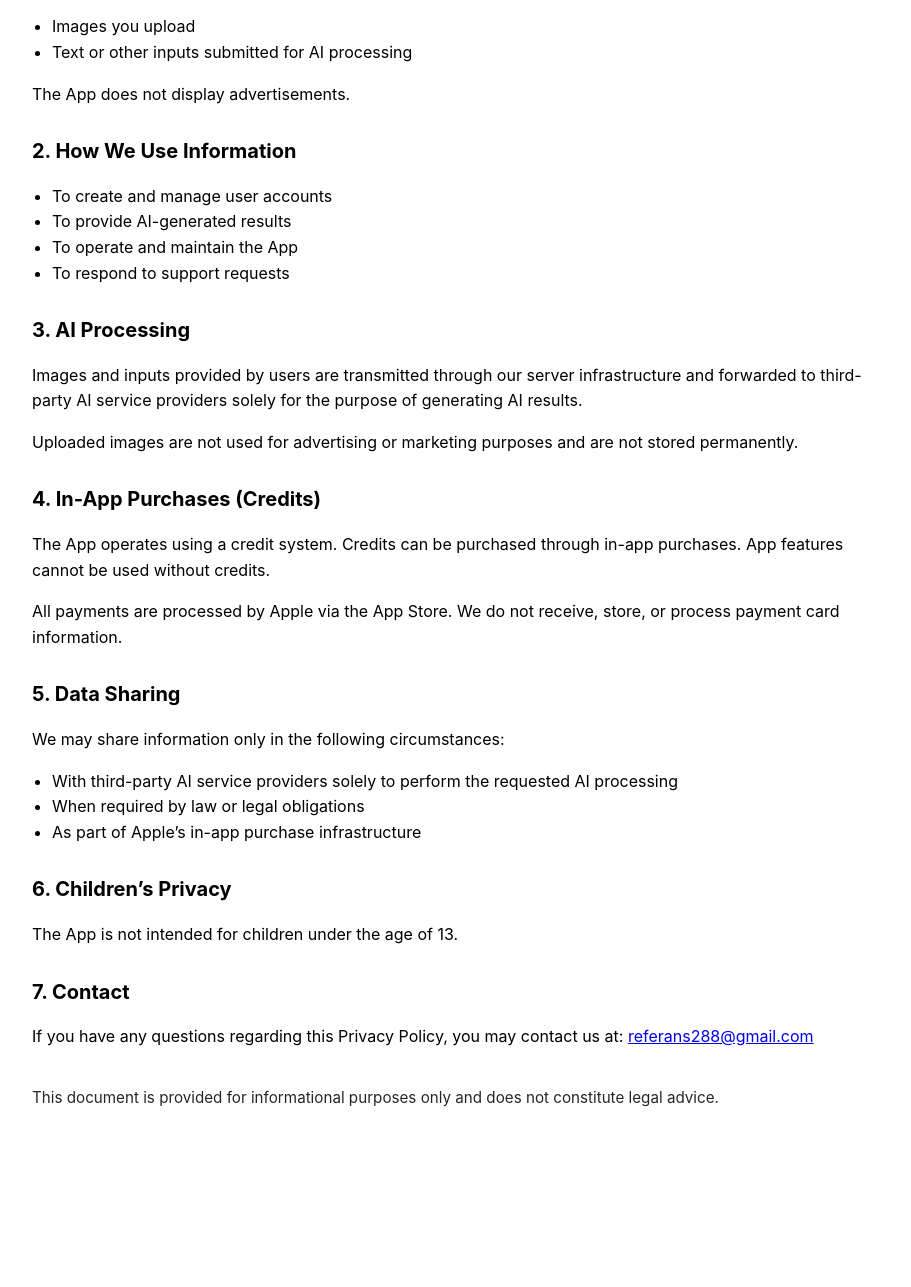
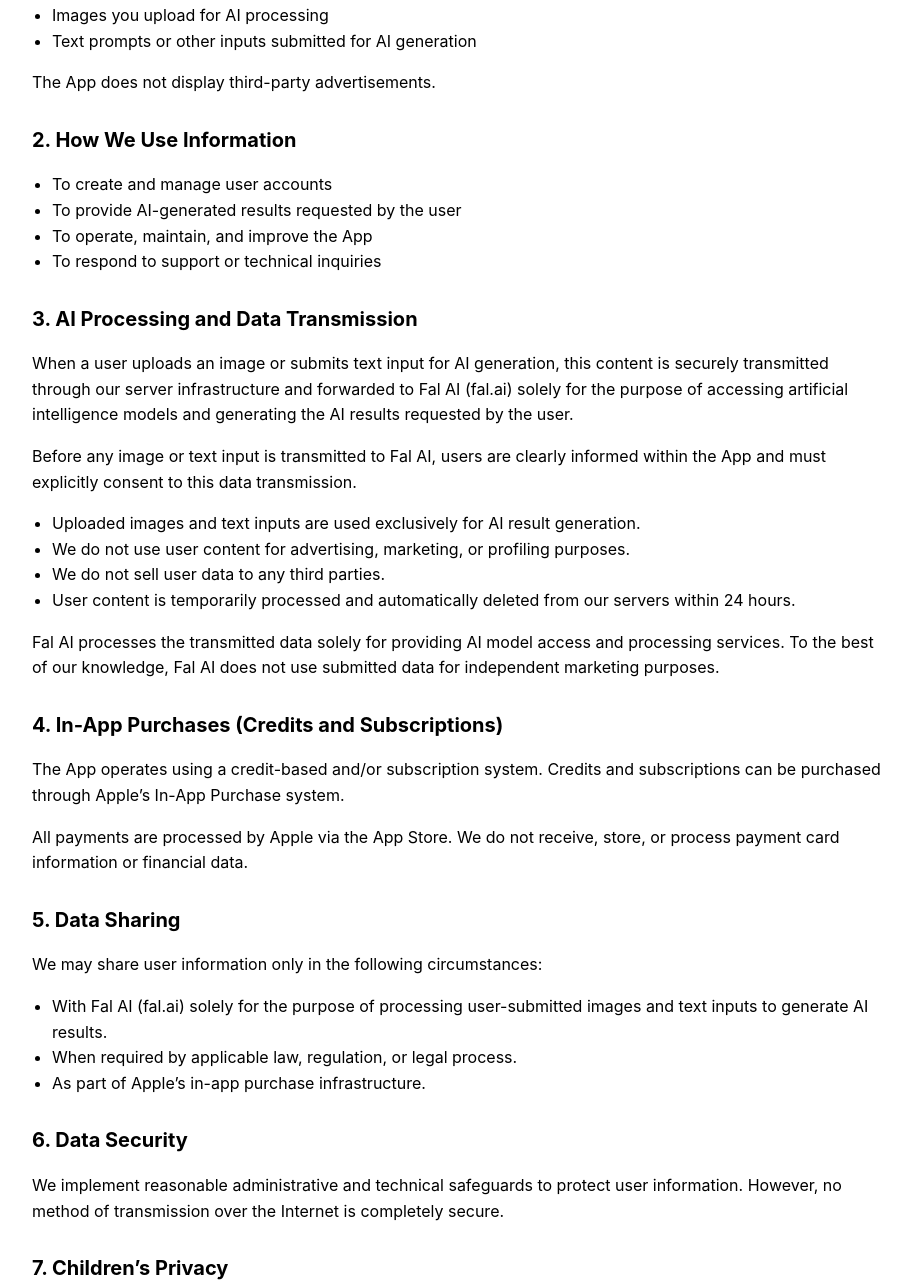
Before and after one commit to BIGROCKF/RAPP, a plain HTML site: page index.html in a window 1280 px wide. Shown: the part 447-1734 px from the top of the page, without its empty margins (178-1089 px from the left). Before the commit the page ends 1636 px from the top, so only its background shows below. Drawn offline with Linux system fonts and the light colour scheme.

Commit message:
Update index.html

```diff
--- a/index.html
+++ b/index.html
@@ -12,6 +12,7 @@
     h1 { margin-bottom: 8px; font-size: 2rem; }
     .meta { opacity: 0.8; margin-bottom: 22px; }
     h2 { margin-top: 28px; font-size: 1.25rem; }
+    h3 { margin-top: 18px; font-size: 1.05rem; }
     ul { padding-left: 20px; }
     footer { margin-top: 36px; font-size: 0.95rem; opacity: 0.85; }
   </style>
@@ -19,10 +20,10 @@
 <body>
   <main>
     <h1>Privacy Policy</h1>
-    <p class="meta"><strong>Last Updated:</strong> February 23, 2026</p>
+    <p class="meta"><strong>Last Updated:</strong> February 25, 2026</p>
 
     <p>
-      This Privacy Policy explains how information is collected and used when you use our iOS mobile application (the “App”).
+      This Privacy Policy explains how information is collected, used, and shared when you use our iOS mobile application (the “App”).
       By using the App, you agree to this Privacy Policy.
     </p>
 
@@ -36,53 +37,88 @@
 
     <h3>User Content</h3>
     <ul>
-      <li>Images you upload</li>
-      <li>Text or other inputs submitted for AI processing</li>
+      <li>Images you upload for AI processing</li>
+      <li>Text prompts or other inputs submitted for AI generation</li>
     </ul>
 
-    <p>The App does not display advertisements.</p>
+    <p>The App does not display third-party advertisements.</p>
 
     <h2>2. How We Use Information</h2>
     <ul>
       <li>To create and manage user accounts</li>
-      <li>To provide AI-generated results</li>
-      <li>To operate and maintain the App</li>
-      <li>To respond to support requests</li>
+      <li>To provide AI-generated results requested by the user</li>
+      <li>To operate, maintain, and improve the App</li>
+      <li>To respond to support or technical inquiries</li>
     </ul>
 
-    <h2>3. AI Processing</h2>
+    <h2>3. AI Processing and Data Transmission</h2>
+
     <p>
-      Images and inputs provided by users are transmitted through our server infrastructure
-      and forwarded to third-party AI service providers solely for the purpose of generating AI results.
-    </p>
-    <p>
-      Uploaded images are not used for advertising or marketing purposes and are not stored permanently.
+      When a user uploads an image or submits text input for AI generation, this content is securely transmitted
+      through our server infrastructure and forwarded to Fal AI (fal.ai) solely for the purpose of accessing
+      artificial intelligence models and generating the AI results requested by the user.
     </p>
 
-    <h2>4. In-App Purchases (Credits)</h2>
     <p>
-      The App operates using a credit system. Credits can be purchased through in-app purchases.
-      App features cannot be used without credits.
+      Before any image or text input is transmitted to Fal AI, users are clearly informed within the App
+      and must explicitly consent to this data transmission.
     </p>
+
+    <ul>
+      <li>Uploaded images and text inputs are used exclusively for AI result generation.</li>
+      <li>We do not use user content for advertising, marketing, or profiling purposes.</li>
+      <li>We do not sell user data to any third parties.</li>
+      <li>User content is temporarily processed and automatically deleted from our servers within 24 hours.</li>
+    </ul>
+
     <p>
-      All payments are processed by Apple via the App Store. We do not receive, store, or process
-      payment card information.
+      Fal AI processes the transmitted data solely for providing AI model access and processing services.
+      To the best of our knowledge, Fal AI does not use submitted data for independent marketing purposes.
+    </p>
+
+    <h2>4. In-App Purchases (Credits and Subscriptions)</h2>
+
+    <p>
+      The App operates using a credit-based and/or subscription system. Credits and subscriptions can be purchased
+      through Apple’s In-App Purchase system.
+    </p>
+
+    <p>
+      All payments are processed by Apple via the App Store. We do not receive, store, or process payment card
+      information or financial data.
     </p>
 
     <h2>5. Data Sharing</h2>
-    <p>We may share information only in the following circumstances:</p>
+
+    <p>We may share user information only in the following circumstances:</p>
     <ul>
-      <li>With third-party AI service providers solely to perform the requested AI processing</li>
-      <li>When required by law or legal obligations</li>
-      <li>As part of Apple’s in-app purchase infrastructure</li>
+      <li>
+        With Fal AI (fal.ai) solely for the purpose of processing user-submitted images and text inputs
+        to generate AI results.
+      </li>
+      <li>When required by applicable law, regulation, or legal process.</li>
+      <li>As part of Apple’s in-app purchase infrastructure.</li>
     </ul>
 
-    <h2>6. Children’s Privacy</h2>
+    <h2>6. Data Security</h2>
     <p>
-      The App is not intended for children under the age of 13.
+      We implement reasonable administrative and technical safeguards to protect user information.
+      However, no method of transmission over the Internet is completely secure.
     </p>
 
-    <h2>7. Contact</h2>
+    <h2>7. Children’s Privacy</h2>
+    <p>
+      The App is not intended for children under the age of 13. We do not knowingly collect personal
+      information from children under 13.
+    </p>
+
+    <h2>8. Changes to This Policy</h2>
+    <p>
+      We may update this Privacy Policy from time to time. Updates will be reflected by revising
+      the "Last Updated" date above.
+    </p>
+
+    <h2>9. Contact</h2>
     <p>
       If you have any questions regarding this Privacy Policy, you may contact us at:
       <a href="mailto:referans288@gmail.com">referans288@gmail.com</a>
```
